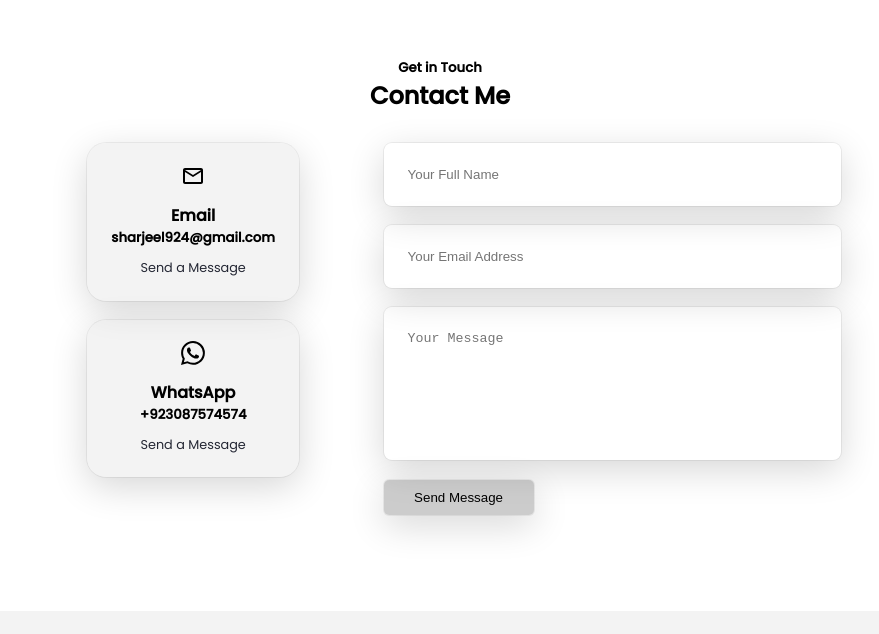
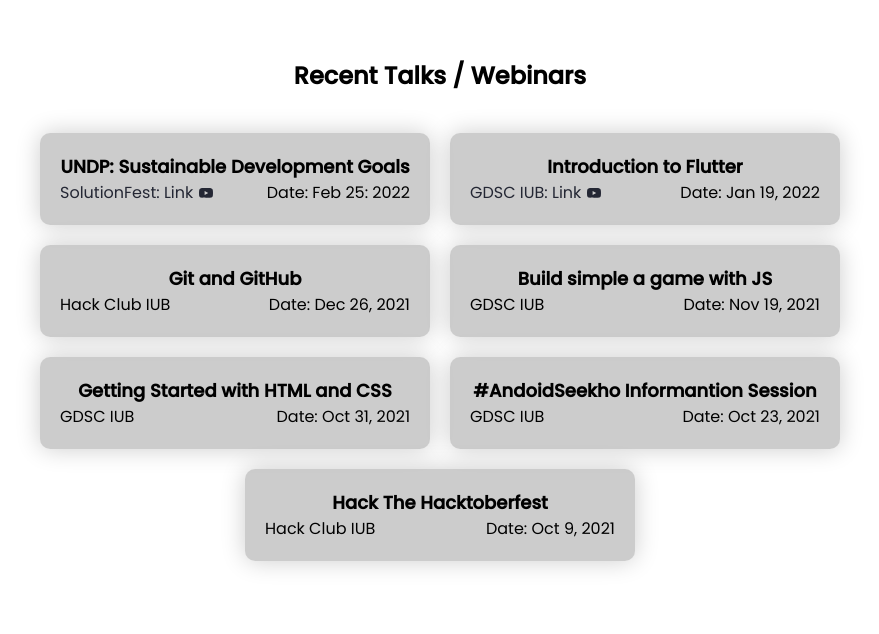
Before and after one commit to sharjeelyunus/sharjeelyunus.github.io, a Next.js app: page / in a window 1280 px wide. Shown: the part 2646-3280 px from the top of the page, without its empty margins (200-1079 px from the left). Built offline with nearby package versions, Linux system fonts and the light colour scheme; no server answers.

Commit message:
📦 NEW: Webinar

```diff
--- /dev/null
+++ b/components/Webinar/Webinar.jsx
@@ -0,0 +1,38 @@
+import React from 'react';
+import { AiFillYoutube } from 'react-icons/ai';
+import { webinars } from '../../constants/Data';
+
+import styles from './Webinar.module.css';
+
+const Webinar = () => {
+  return (
+    <div className={styles.webinar_comp}>
+      <h2>Recent Talks / Webinars</h2>
+      <div className={styles.webinar_grid}>
+        {webinars.map((webinar) => (
+          <div className={styles.webinar} key={webinar.id}>
+            <h2>{webinar.title}</h2>
+            <div className={styles.webinar_details}>
+              {webinar.link ? (
+                <a
+                  href={webinar.link}
+                  className={styles.webinar_link}
+                  target='_blank'
+                  rel='noreferrer'
+                >
+                  <p>{webinar.platform}: Link</p>&nbsp;
+                  <AiFillYoutube />
+                </a>
+              ) : (
+                <p>{webinar.platform}</p>
+              )}
+              <p>Date: {webinar.date}</p>
+            </div>
+          </div>
+        ))}
+      </div>
+    </div>
+  );
+};
+
+export default Webinar;
--- /dev/null
+++ b/components/Webinar/Webinar.module.css
@@ -0,0 +1,39 @@
+.webinar_comp {
+  padding: 6rem 2rem 6rem;
+  text-align: center;
+  height: auto;
+}
+.webinar_grid {
+  display: flex;
+  flex-wrap: wrap;
+  justify-content: center;
+  margin-top: 30px;
+}
+.webinar {
+  background-color: var(--color-nav-bg);
+  width: 350px;
+  margin: 10px;
+  padding: 20px;
+  border-radius: 10px;
+  box-shadow: 0 0 25px rgba(0, 0, 0, 0.2);
+}
+.webinar > h2 {
+  font-size: 18px;
+}
+.webinar:hover {
+  border: 1px solid var(--color-anchor-hover);
+}
+.webinar_details {
+  display: flex;
+  justify-content: space-between;
+}
+.webinar_link {
+  display: flex;
+  justify-content: center;
+  align-items: center;
+}
+@media screen and (max-width: 450px) {
+  .webinar_comp {
+    width: 100%;
+  }
+}
--- a/constants/Data.js
+++ b/constants/Data.js
@@ -159,3 +159,50 @@
         codeLink: 'https://github.com/sharjeelyunus/Krypt'
     }
 ];
+
+export const webinars = [
+    {
+        id: 1,
+        title: "UNDP: Sustainable Development Goals",
+        link: 'https://youtu.be/H1zTELXc7og',
+        date: "Feb 25: 2022",
+        platform: 'SolutionFest'
+    },
+    {
+        id: 2,
+        title: "Introduction to Flutter",
+        link: 'https://youtu.be/iv2eVi8AqOs',
+        date: "Jan 19, 2022",
+        platform: 'GDSC IUB'
+    },
+    {
+        id: 3,
+        title: "Git and GitHub",
+        date: "Dec 26, 2021",
+        platform: 'Hack Club IUB'
+    },
+    {
+        id: 4,
+        title: "Build simple a game with JS",
+        date: "Nov 19, 2021",
+        platform: 'GDSC IUB'
+    },
+    {
+        id: 5,
+        title: "Getting Started with HTML and CSS",
+        date: "Oct 31, 2021",
+        platform: 'GDSC IUB'
+    },
+    {
+        id: 6,
+        title: "#AndoidSeekho Informantion Session",
+        date: "Oct 23, 2021",
+        platform: 'GDSC IUB'
+    },
+    {
+        id: 7,
+        title: "Hack The Hacktoberfest",
+        date: "Oct 9, 2021",
+        platform: 'Hack Club IUB'
+    }
+];
--- a/pages/index.js
+++ b/pages/index.js
@@ -7,6 +7,7 @@
 import Contact from "../components/Contact/Contact";
 import Footer from "../components/Footer/Footer";
 import Head from "next/head";
+import Webinar from "../components/Webinar/Webinar";
 
 export default function Home() {
   return (
@@ -22,6 +23,7 @@
       <About />
       <Portfolio />
       <FeaturedBlogs />
+      <Webinar />
       <Contact />
       <Footer />
     </>
```
